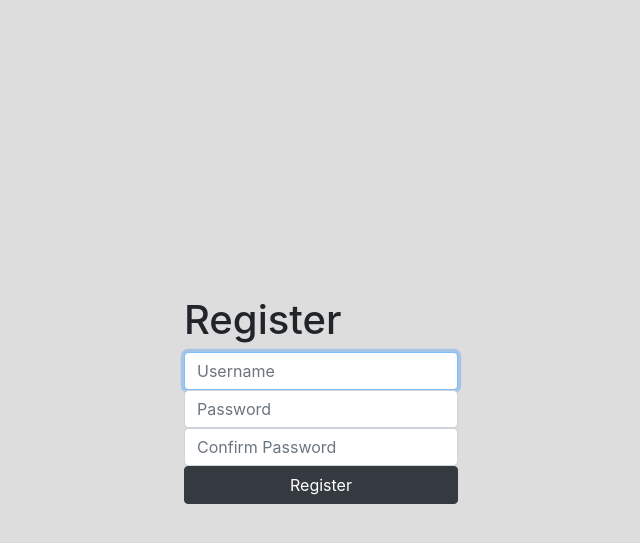
After one commit to diegchav/chat-flask, a Flask app: page /register in a window 1280 px wide. The commit adds this page. Shown: the top 543 px of the page, without its empty margins (319-959 px from the left). Run offline with Flask 2, Linux system fonts and the light colour scheme; some libraries are stand-ins or nearby versions.

Commit message:
Implement register form along with API endpoints to store users in db

```diff
--- a/chat/app.py
+++ b/chat/app.py
@@ -1,17 +1,67 @@
 import os
 from dotenv import load_dotenv
-from flask import Flask, render_template
+from flask import Flask, flash, redirect, render_template, request, url_for
+from flask_sqlalchemy import SQLAlchemy
 
 # Load environment variables from .env file
 load_dotenv()
 
 app = Flask(__name__)
 app.config['SECRET_KEY'] = os.environ['SECRET_KEY']
+app.config['SQLALCHEMY_DATABASE_URI'] = os.environ['DATABASE_URL']
+app.config['SQLALCHEMY_TRACK_MODIFICATIONS'] = False
 
+db = SQLAlchemy(app)
+
+### Models ###
+### Models ###
+class User(db.Model):
+    __tablename__ = 'users'
+
+    id = db.Column(db.Integer, primary_key=True)
+    username = db.Column(db.String(), unique=True, nullable=False)
+    password = db.Column(db.String(), nullable=False)
+
+    def __init__(self, username, password):
+        self.username = username.strip().lower()
+        self.password = password
+
+    def __repr__(self):
+        return '<User %r>' % self.username
+
+### Routes ###
 @app.route('/')
 def index():
     """Home page."""
     return render_template('index.html')
 
+@app.route('/register', methods=['GET', 'POST'])
+def register():
+    if request.method == 'POST':
+        username = request.form['username']
+        password = request.form['password']
+        confirm_password = request.form['confirm-password']
+        error = None
+
+        if not username:
+            error = 'Username is required'
+        elif not password or not confirm_password:
+            error = 'Password is required'
+        elif password != confirm_password:
+            error = 'Password and Confirm Password don\'t match'
+        else:
+            existing_user = User.query.filter_by(username=username).first()
+            # Don't enumerate usernames
+            if existing_user is None:
+                new_user = User(username=username, password=generate_password_hash(password))
+                db.session.add(new_user)
+                db.session.commit()
+
+            return redirect(url_for('index'))
+
+        flash(error)
+
+    return render_template('register.html')
+
 if __name__ == "__main__":
     app.run()
--- a/chat/static/css/style.css
+++ b/chat/static/css/style.css
@@ -13,6 +13,10 @@ body {
 }
 
 /* Bootstrap overriden styles */
+.form-group {
+    margin: 0;
+}
+
 p {
     margin: 0;
     padding: 0;
@@ -25,6 +29,13 @@ p {
     display: flex;
     align-items: center;
     justify-content: center;
+}
+
+.errors {
+    display: flex;
+    align-items: center;
+    justify-content: center;
+    margin-top: 1.5rem;
 }
 
 /* Chat */
--- a/chat/templates/base.html
+++ b/chat/templates/base.html
@@ -13,6 +13,16 @@
     <title>{% block title %}{% endblock %}</title>
 </head>
 <body>
+    {% for message in get_flashed_messages() %}
+        <div class="errors">
+            <div class="alert alert-danger alert-dismissible fade show" role="alert">
+                {{ message }}
+                <button type="button" class="close" data-dismiss="alert" aria-label="Close">
+                <span aria-hidden="true">&times;</span>
+                </button>
+            </div>
+        </div>
+    {% endfor %}
     <div class="content">
         {% block content %}{% endblock %}
     </div>
--- /dev/null
+++ b/chat/templates/register.html
@@ -0,0 +1,23 @@
+{% extends 'base.html' %}
+
+{% block title %}Register{% endblock %}
+
+{% block content %}
+    <div class="login">
+        <form id="login" method="post">
+            <h1>Register</h1>
+            <div class="form-group">
+                <input type="text" name="username" class="form-control" placeholder="Username" autofocus="true" required="true">
+            </div>
+            <div class="form-group">
+                <input type="password" name="password" class="form-control" placeholder="Password" required="true">
+            </div>
+            <div class="form-group">
+                <input type="password" name="confirm-password" class="form-control" placeholder="Confirm Password" required="true">
+            </div>
+            <div class="form-group">
+                <button type="submit" class="btn btn-dark btn-block">Register</button>
+            </div>
+        </form>
+    </div>
+{% endblock %}
```
Also changed, not shown: 1 other file.
